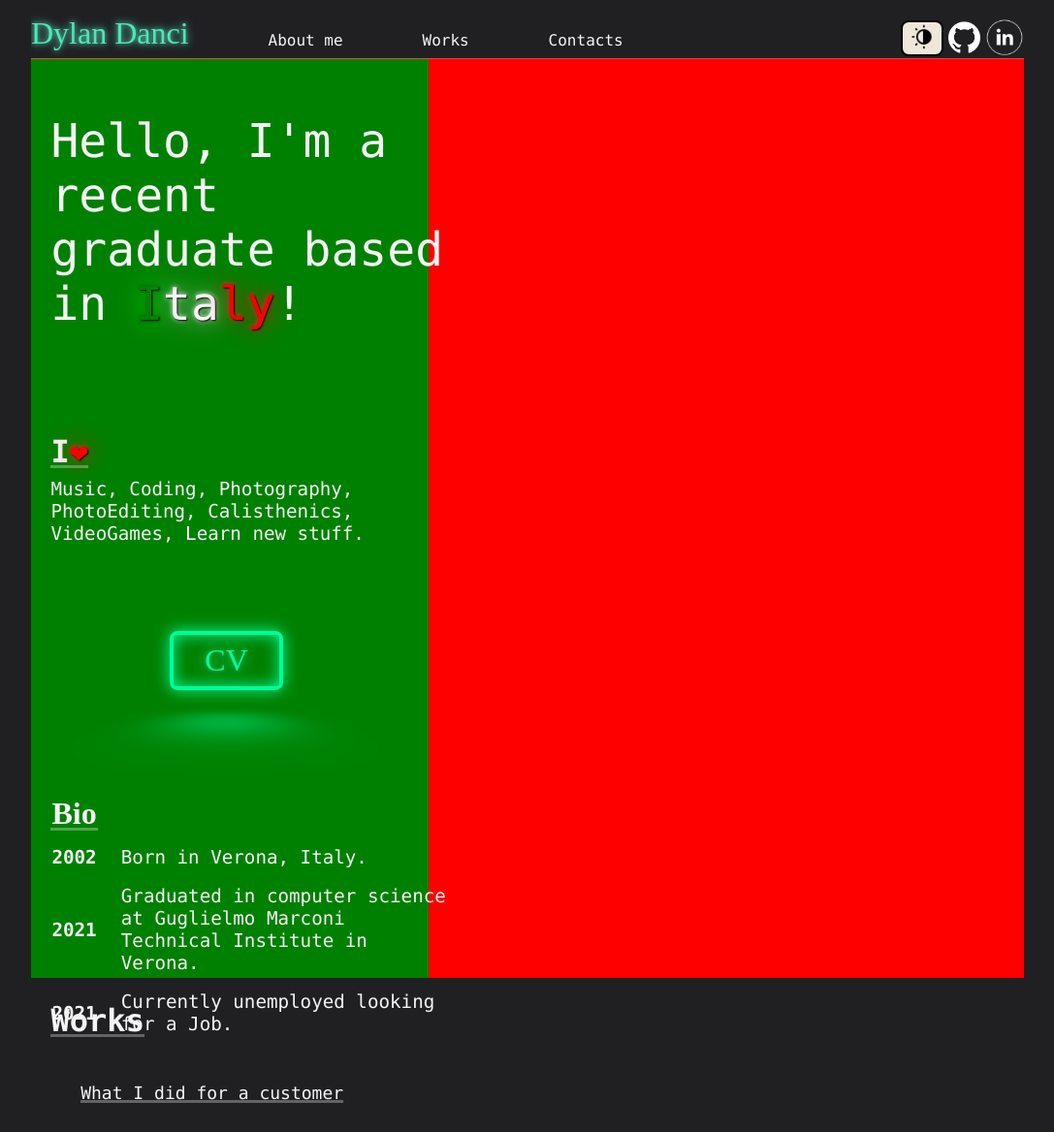
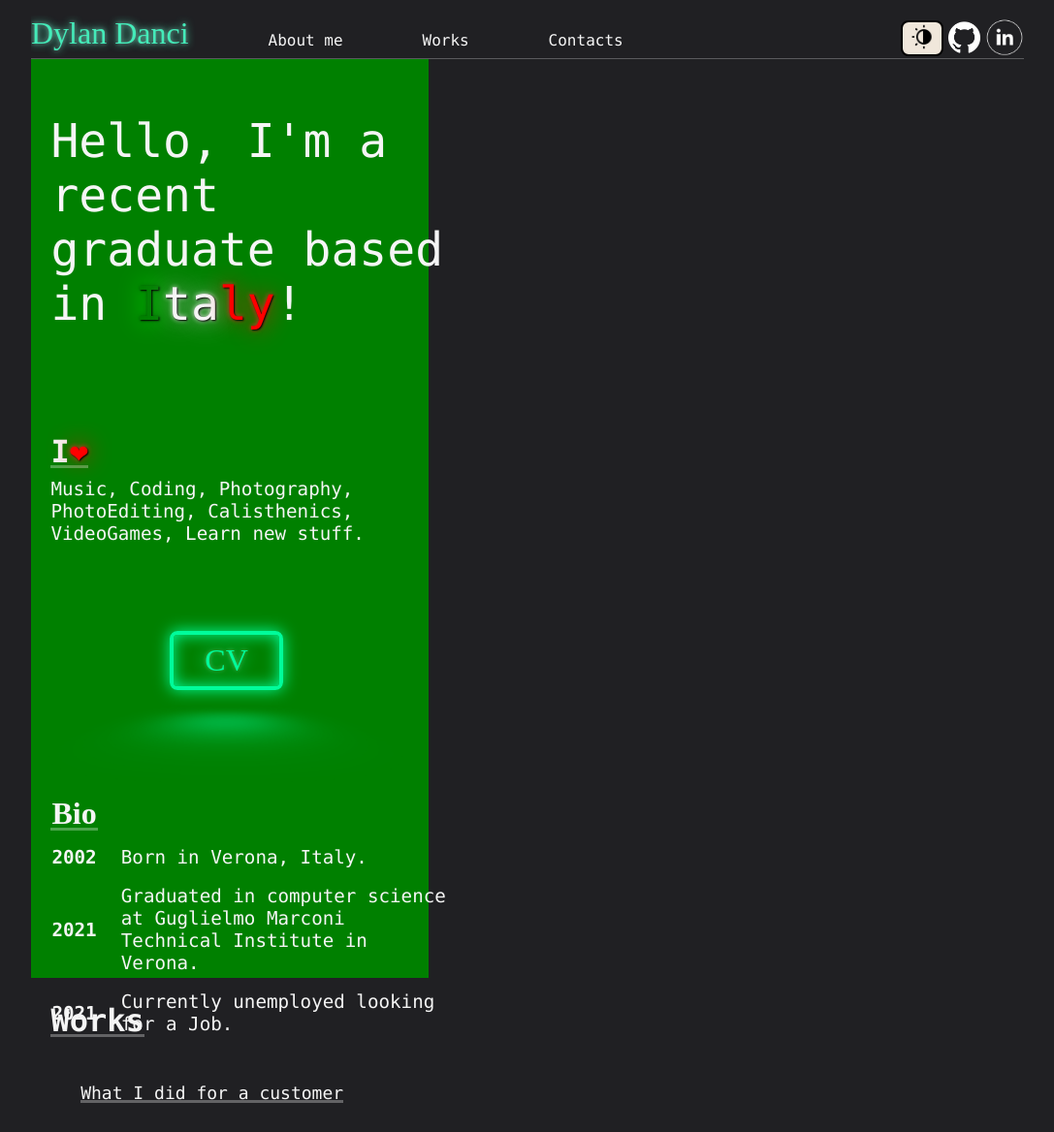
Before and after one commit to DylanDanci/website, a PHP site: page / in a window 1280 px wide. Shown: the top 1168 px of the page at 97% size, without its empty margins (96-1183 px from the left). Run offline with PHP 8.4, Linux system fonts and the light colour scheme.

Commit message:
Update style.css

```diff
--- a/css/style.css
+++ b/css/style.css
@@ -156,7 +156,6 @@
     border-color: rgba(194, 196, 195, 0.356);
     border-width: 1px;
     top: 2px;
-    background-color: red;
 
 }
 
@@ -189,7 +188,6 @@
   width: 60%;
   float: right;
   height: 100%;
-  background: red;
 }
 
 .aboutmeLeft p.big{
```
